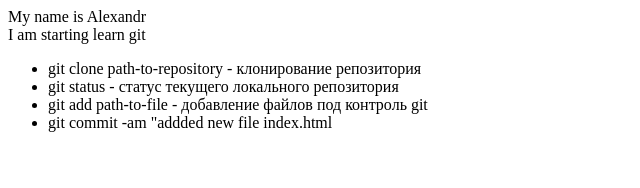
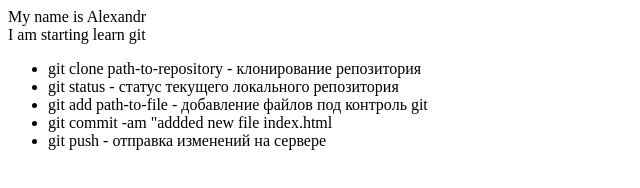
Before and after one commit to MirrorJust/GIt-lesson, a plain HTML site: page index.html in a window 1280 px wide. Shown: the whole page, without its empty margins (0-640 px from the left). Drawn offline with Linux system fonts and the light colour scheme.

Commit message:
create new el list

```diff
--- a/index.html
+++ b/index.html
@@ -9,4 +9,5 @@
     <li>git status - статус текущего локального репозитория</li>
     <li>git add path-to-file - добавление файлов под контроль git</li>
     <li>git commit -am "addded new file index.html</li>
+    <li>git push - отправка изменений на сервере</li>
 </ul>
```
